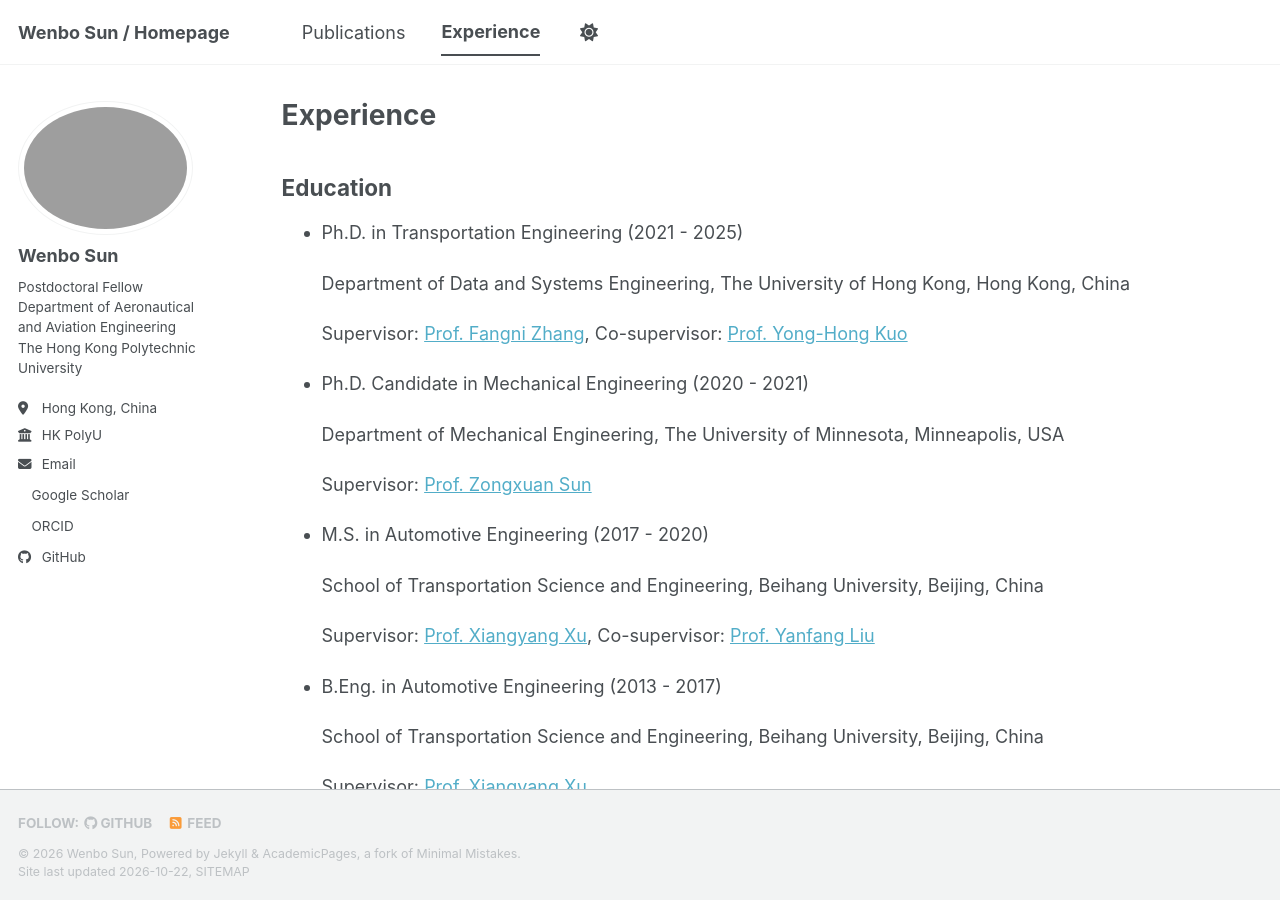
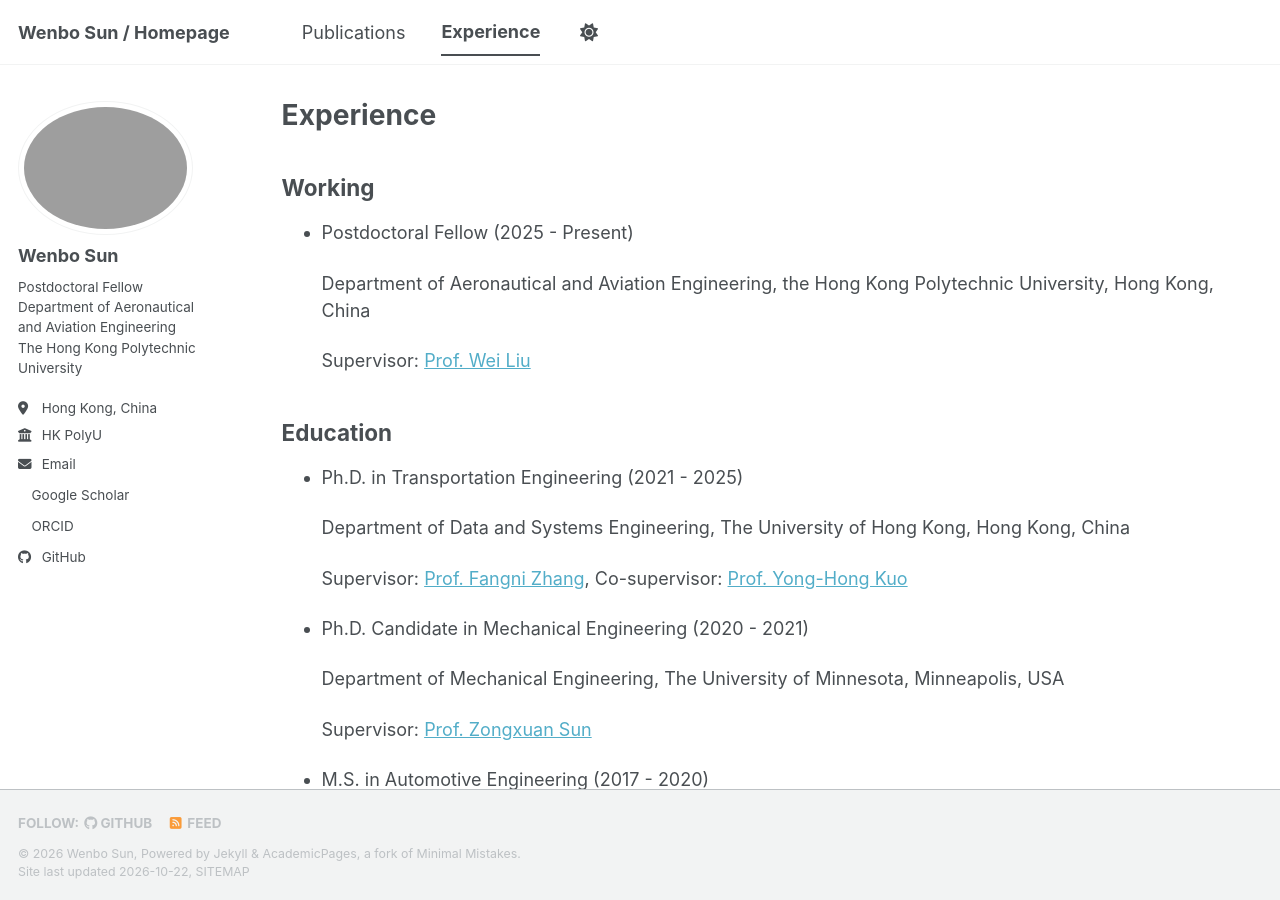
Before and after one commit to sunwb5050/sunwb5050.github.io, a Jekyll site: the page built from _pages/cv.md, in a window 1280 px wide and 900 px high. Built offline with Jekyll 4.4.1, drawn with Linux system fonts in a browser that asks for light colours; a style sheet for code colours, icons or effects is not loaded.

Commit message:
update20261022

```diff
--- a/_pages/cv.md
+++ b/_pages/cv.md
@@ -8,6 +8,16 @@ redirect_from:
 ---
 
 {% include base_path %}
+
+Working
+------
+
+* Postdoctoral Fellow (2025 - Present)
+
+  Department of Aeronautical and Aviation Engineering, the Hong Kong Polytechnic University, Hong Kong, China
+
+  Supervisor: [Prof. Wei Liu](https://www.polyu.edu.hk/aae/people/academic-staff/prof-liu-wei/)
+
 
 Education
 ------
```
Also changed, not shown: _pages/publications.md (+1 -1 lines).
